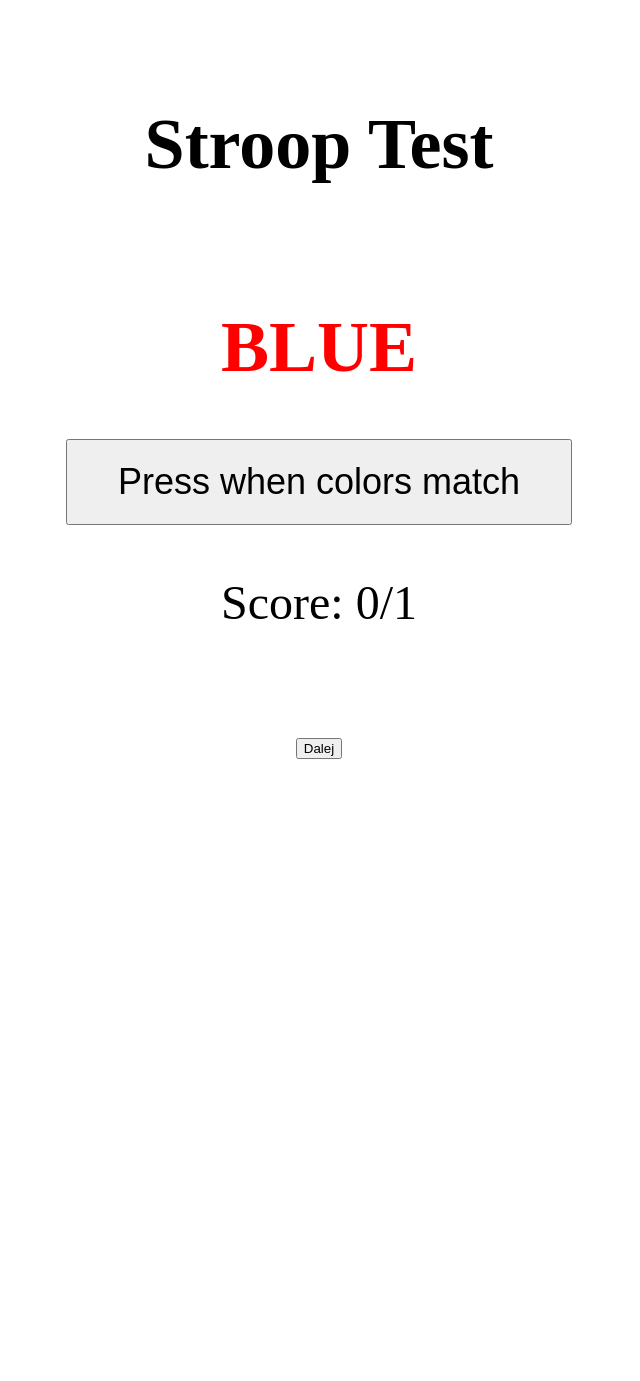
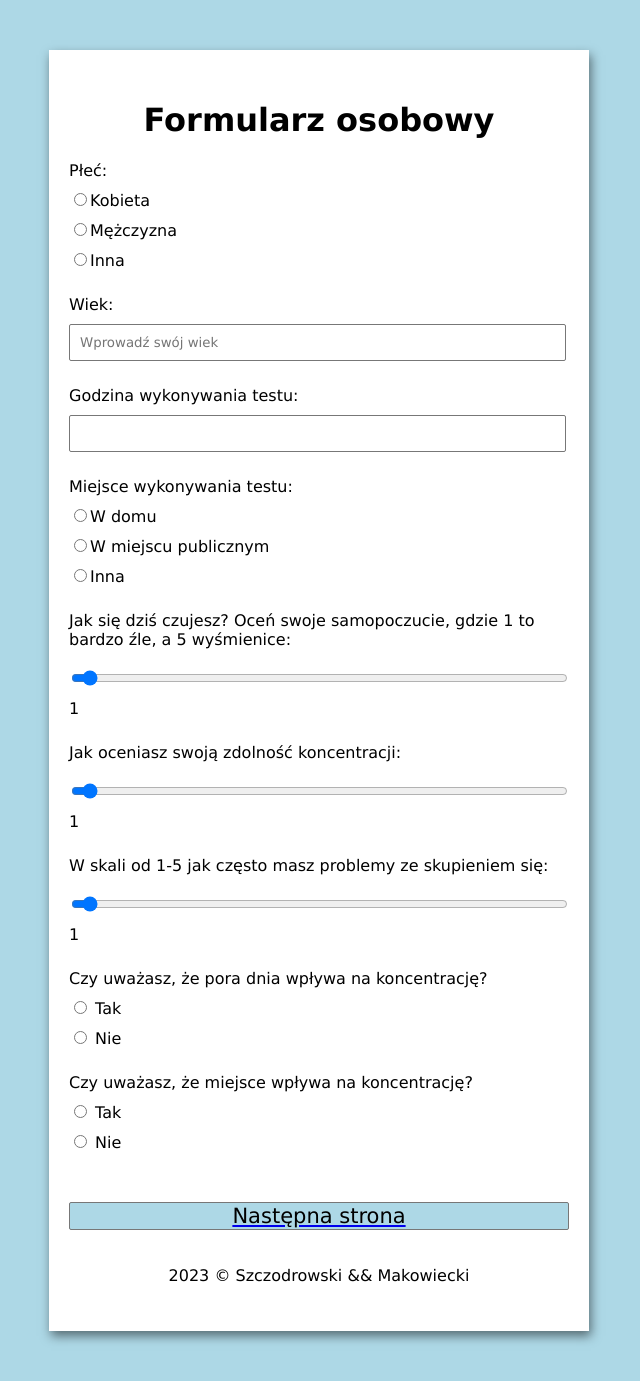
Before and after one commit to szczodrowsky/RAIM-HiED, a Flask app: page / in a window 1280 px wide. Shown: the whole page, without its empty margins (321-961 px from the left). Before the commit the page ends 759 px from the top, so only its background shows below. Run offline with Flask 3, Linux system fonts and the light colour scheme.

Commit message:
Improved css and survey

```diff
--- a/app.py
+++ b/app.py
@@ -20,7 +20,7 @@ db.init_app(app)
 
 @app.route("/")
 def page0():
-  return render_template('colors.html')
+  return render_template('ankieta.html')
 
 
 @app.route("/page2")
--- a/templates/ankieta.html
+++ b/templates/ankieta.html
@@ -1,6 +1,71 @@
 <!DOCTYPE html>
 <html>
   <head>
+   <style>
+
+        /* Styling the Body element i.e. Color,
+        Font, Alignment */
+        body {
+            background-color: #ADD8E6;
+            font-family: Verdana;
+            text-align: center;
+        }
+
+        /* Styling the Form (Color, Padding, Shadow) */
+        form {
+            background-color: #fff;
+            max-width: 500px;
+            margin: 50px auto;
+            padding: 30px 20px;
+            box-shadow: 2px 5px 10px rgba(0, 0, 0, 0.5);
+        }
+
+        /* Styling form-control Class */
+        .form-control {
+            text-align: left;
+            margin-bottom: 25px;
+        }
+
+        /* Styling form-control Label */
+        .form-control label {
+            display: block;
+            margin-bottom: 10px;
+        }
+
+        /* Styling form-control input,
+        select, textarea */
+        .form-control input,
+        .form-control select,
+        .form-control textarea {
+            border: 1px solid #777;
+            border-radius: 2px;
+            font-family: inherit;
+            padding: 10px;
+            display: block;
+            width: 95%;
+        }
+
+        /* Styling form-control Radio
+        button and Checkbox */
+        .form-control input[type="radio"],
+        .form-control input[type="checkbox"] {
+            display: inline-block;
+            width: auto;
+        }
+
+        /* Styling Button */
+        button {
+            background-color: #ADD8E6;
+            border: 1px solid #777;
+            border-radius: 2px;
+            font-family: inherit;
+            font-size: 21px;
+            display: block;
+            width: 100%;
+            margin-top: 50px;
+            margin-bottom: 20px;
+        }
+    </style>
     <meta charset="utf-8">
     <meta name="viewport" content="width=device-width, initial-scale=1">
     <title>Formularz</title>
@@ -8,108 +73,104 @@
   </head>
   <body>
     <form action="/page3" method="post"">
-    <div class="container">
       <h1>Formularz osobowy</h1>
-        <p>
-          <label>Płeć:</label><br>
-            <input type="radio" name="plec" value="Kobieta" id = "plec">
-         <label> Kobieta</label>
+        <form id="form">
 
-            <input type="radio" name="plec" value="Mężczyzna" id = "plec">
-         <label> Mężczyzna</label>
-        </p>
-        <p>
-          <label>Wiek:</label><br>
-          <input type="text" name="wiek" id ="wiek"><br>
-        </p>
-        <p>
-          <label>Godzina wykonywania testu:</label><br>
-          <input type="text" name="godzina" id="godzina"><br>
-        </p>
-        <p>
-          <label>Miejsce wykonywania testu:</label><br>
-          <label>
-            <input type="radio" name="miejsce" value="Home" id="miejsce">
-            W domu
-          </label>
-          <br>
-          <label>
-            <input type="radio" name="miejsce" value="Public" id="miejsce">
-            W miejscu publicznym
-          </label>
-        </p>
-        <p>
-          <label>Jak się dziś czujesz? Oceń swoje samopoczucie:</label><br>
-          <label>Samopoczucie:</label><br>
-          <input type="radio" name="samopoczucie" value="1" id="samopoczucie">
-          <label for="1"> 1 (złe)</label><br>
-          <input type="radio" name="samopoczucie" value="2" id="samopoczucie">
-          <label for="2"> 2</label><br>
-          <input type="radio" name="samopoczucie" value="3" id="samopoczucie">
-          <label for="3"> 3</label><br>
-          <input type="radio" name="samopoczucie" value="4" id="samopoczucie">
-          <label for="4"> 4</label><br>
-          <input type="radio" name="samopoczucie" value="5" id="samopoczucie">
-          <label for="5"> 5 (wyśmienite)</label><br>
-        </p>
-        <p>
-          <label>W skali od 1-5 jak oceniasz swoją zdolność koncentracji:</label><br>
-          <input type="radio" name="koncentracja" value="1" id="koncentracja">
-          <label for="1"> 1 (złe)</label><br>
-          <input type="radio" name="koncentracja" value="2" id="koncentracja">
-          <label for="2"> 2</label><br>
-          <input type="radio" name="koncentracja" value="3" id="koncentracja">
-          <label for="3"> 3</label><br>
-          <input type="radio" name="koncentracja" value="4" id="koncentracja">
-          <label for="4"> 4</label><br>
-          <input type="radio" name="koncentracja" value="5" id="koncentracja">
-          <label for="4"> 5</label><br>
+        <div class="form-control">
+          <label>Płeć:
+            </label>
+            <!-- Input Type Checkbox -->
+            <label for="inp-1">
+                <input type="radio" name="plec"value="Kobieta" id = "plec">Kobieta</input></label>
+            <label for="inp-2">
+                  <input type="radio" name="plec"value="Mężczyzna" id = "plec">Mężczyzna</input></label>
+            <label for="inp-3">
+                  <input type="radio" name="plec"value="Inna" id = "plec">Inna</input></label>
+        </div>
+
+          <div class="form-control">
+            <label for="age" id="label-age">
+                Wiek:
+            </label>
+
+            <!-- Input Type Text -->
+            <input type="text" name="wiek" id="wiek" placeholder="Wprowadź swój wiek" />
+        </div>
+
+        <div class="form-control">
+          <label>Godzina wykonywania testu:</label>
+          <input type="text" name="godzina" id="godzina">
+        </div>
+
+        <div class="form-control">
+          <label>Miejsce wykonywania testu:
+            </label>
+            <!-- Input Type Checkbox -->
+            <label for="inp-1">
+                <input type="radio" name="miejsce" value="Home" id = "miejsce">W domu</input></label>
+            <label for="inp-2">
+                  <input type="radio" name="miejsce" value="Public" id = "miejsce">W miejscu publicznym</input></label>
+            <label for="inp-3">
+                  <input type="radio" name="miejsce" value="Inna" id = "plec">Inna</input></label>
+        </div>
 
 
-          <label>W skali od 1-5 jak często masz <br> problemy ze skupieniem się</label><br>
-            <input type="radio" name="problemy" value="1" id="problemy">>
-            <label for="1"> 1 (praktycznie wcale)</label><br>
-            <input type="radio" name="problemy" value="2" id="problemy">
-            <label for="2"> 2</label><br>
-            <input type="radio" name="problemy" value="3" id="problemy">
-            <label for="3"> 3</label><br>
-            <input type="radio" name="problemy" value="4" id="problemy">
-            <label for="4"> 4</label><br>
-            <input type="radio" name="problemy" value="5" id="problemy">
-            <label for="5"> 5 (wszystko mnie rozprasza)</label><br>
-        </p>
-   <p>
-          <label>Czy uważasz, że pora dnia wpływa na koncentrację?</label><br>
+       <div class="form-control">
+         <label>Jak się dziś czujesz? Oceń swoje samopoczucie, gdzie 1 to bardzo źle, a 5 wyśmienice:</label>
+           <input type="range" name="samopoczucie" value="1" id="samopoczucie"
+         min="1" max="5"  oninput="this.nextElementSibling.value = this.value"><output>1</output>
+        </div>
+
+
+<div class="form-control">
+         <label>Jak oceniasz swoją zdolność koncentracji:</label>
+           <input type="range" name="koncentracja" value="1" id="koncentracja"
+         min="1" max="5"  oninput="this.nextElementSibling.value = this.value"><output>1</output>
+        </div>
+
+ <div class="form-control">
+         <label>W skali od 1-5 jak często masz  problemy ze skupieniem się:</label>
+           <input type="range" name="problemy" value="1" id="problemy"
+         min="1" max="5"  oninput="this.nextElementSibling.value = this.value"><output>1</output>
+        </div>
+
+
+
+   <div class="form-control">
+          <label>Czy uważasz, że pora dnia wpływa na koncentrację?</label>
           <label>
             <input type="radio" name="pora_dnia" value="Tak" id="pora_dnia">
             Tak
-          </label><br>
+          </label>
           <label>
             <input type="radio" name="pora_dnia" value="Nie" id="pora_dnia">
             Nie
           </label>
-        </p>
-        <p>
-          <label>Czy uważasz, że miejsce wpływa na koncentrację?</label><br>
+        </div>
+
+        <div class="form-control">
+          <label>Czy uważasz, że miejsce wpływa na koncentrację?</label>
           <label>
             <input type="radio" name="miejsce_koncentracja" value="Tak" id="miejsce_koncentracja">
             Tak
-          </label><br>
+          </label>
           <label>
             <input type="radio" name="miejsce_koncentracja" value="Nie" id="miejsce_koncentracja">
             Nie
           </label>
-        </p>
-        <br>
+        </div>
+
+
         <a href="/page4">
           <button  type="submit"'>Następna strona</button>
         </a>
-        <br>
+
       </div>
       <footer>
-        <br>
+
         <p>2023 © Szczodrowski && Makowiecki</p>
       </footer>
     </form>
+      </form>
   </body>
 </html>
```
